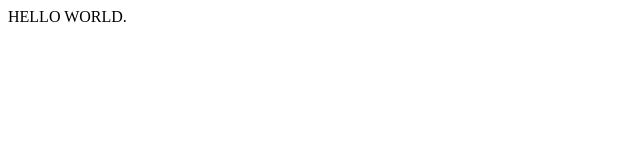
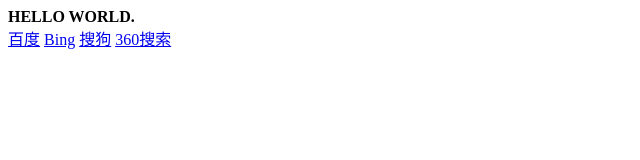
Before and after one commit to alotus0/alotus0.github.io, a plain HTML site: page index.html in a window 1280 px wide. Shown: the whole page, without its empty margins (0-640 px from the left). Drawn offline with Linux system fonts and the light colour scheme.

Commit message:
Update index.html

```diff
--- a/index.html
+++ b/index.html
@@ -1 +1,5 @@
-HELLO WORLD.
+<div><b>HELLO WORLD.</b></div>
+<a href="www.baidu.com">百度</a>
+<a href="www.bing.com">Bing</a>
+<a href="www.sogou.com">搜狗</a>
+<a href="www.so.com">360搜索</a>
```
